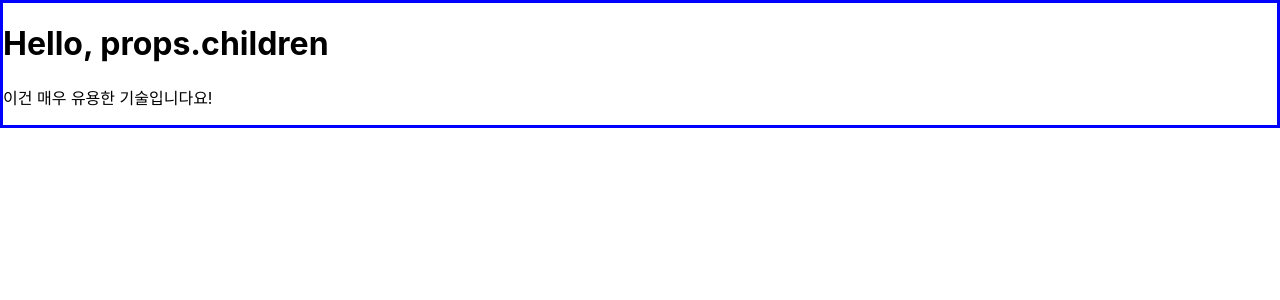
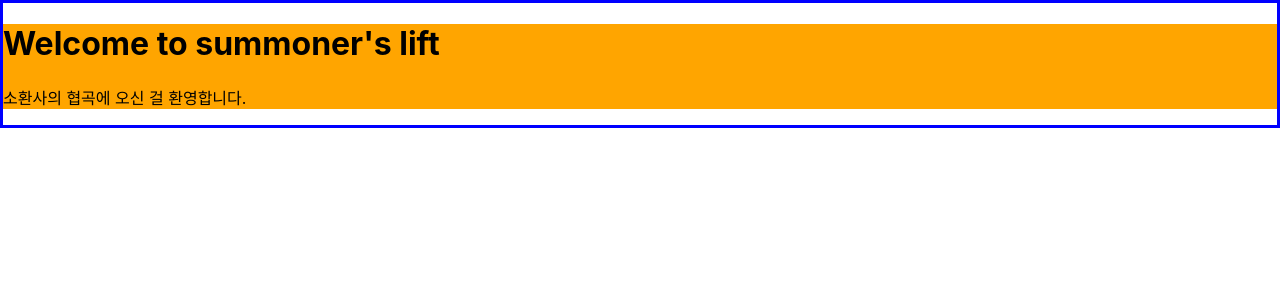
Before and after one commit to pam0701/my-react-app, a React (Create React App) app: page / in a window 1280 px wide. Shown: the top 300 px of the page. Built offline with nearby package versions, Linux system fonts and the light colour scheme.

Commit message:
App.js 변경

```diff
--- a/src/App.js
+++ b/src/App.js
@@ -18,9 +18,20 @@ import PracticeTimer from "./components/PracticeTimer";
 import TestUseMemo from "./components/TestUseMemo";
 import UsingUseMemo from "./components/UsingUseMemo";
 import Image from "./components/Image";
+import WelcomeDialog from "./components/WelcomeDialog";
 import FancyBorder from "./components/FancyBorder";
 
 function App() {
+  return (
+    <div className="App">
+      <FancyBorder color="blue">
+        <WelcomeDialog />
+      </FancyBorder>
+    </div>
+  );
+}
+
+/* function App() {
   return (
     <div className="App">
       <FancyBorder color="blue">
@@ -29,7 +40,7 @@ function App() {
       </FancyBorder>
     </div>
   );
-}
+} */
 
 /* function App() {
   return (
```
